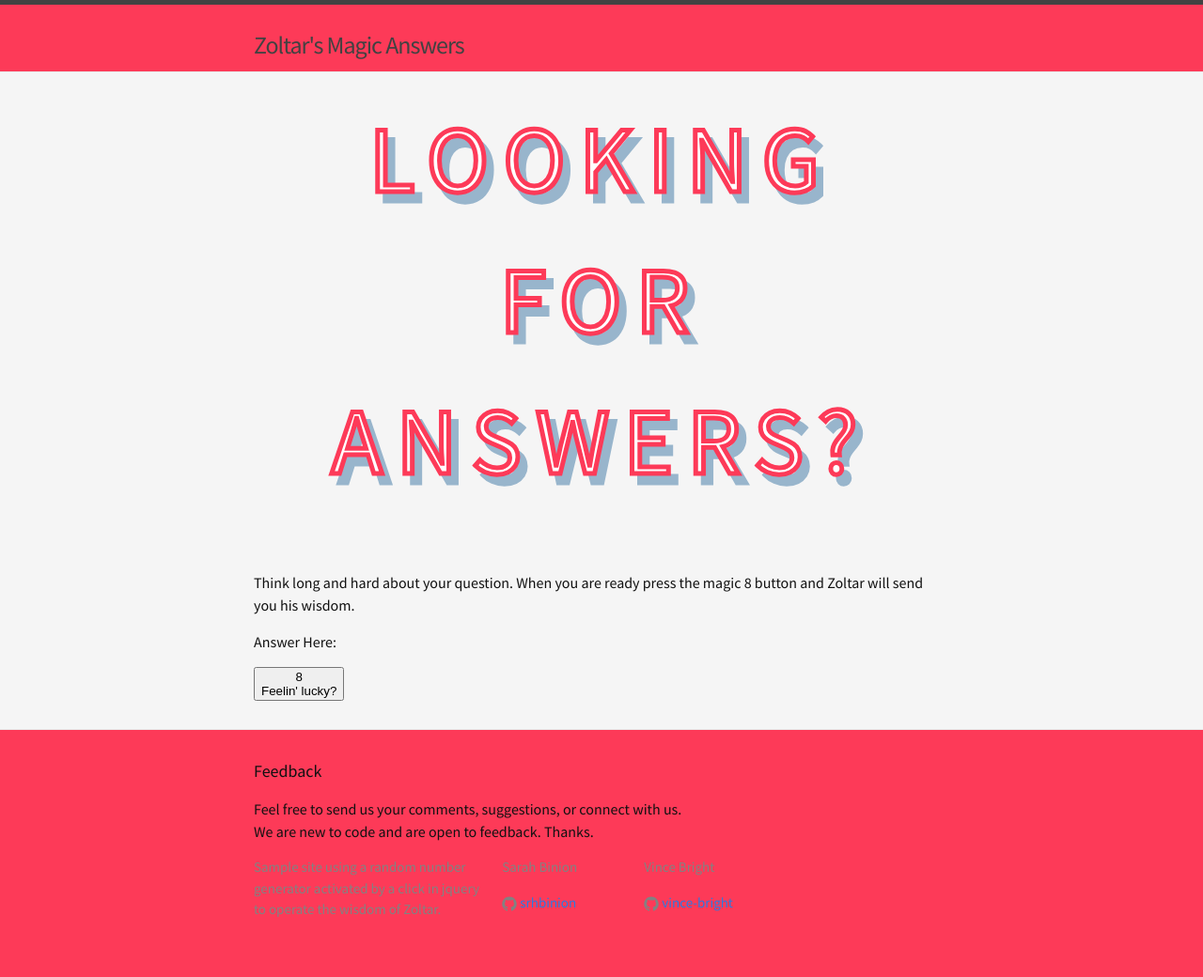
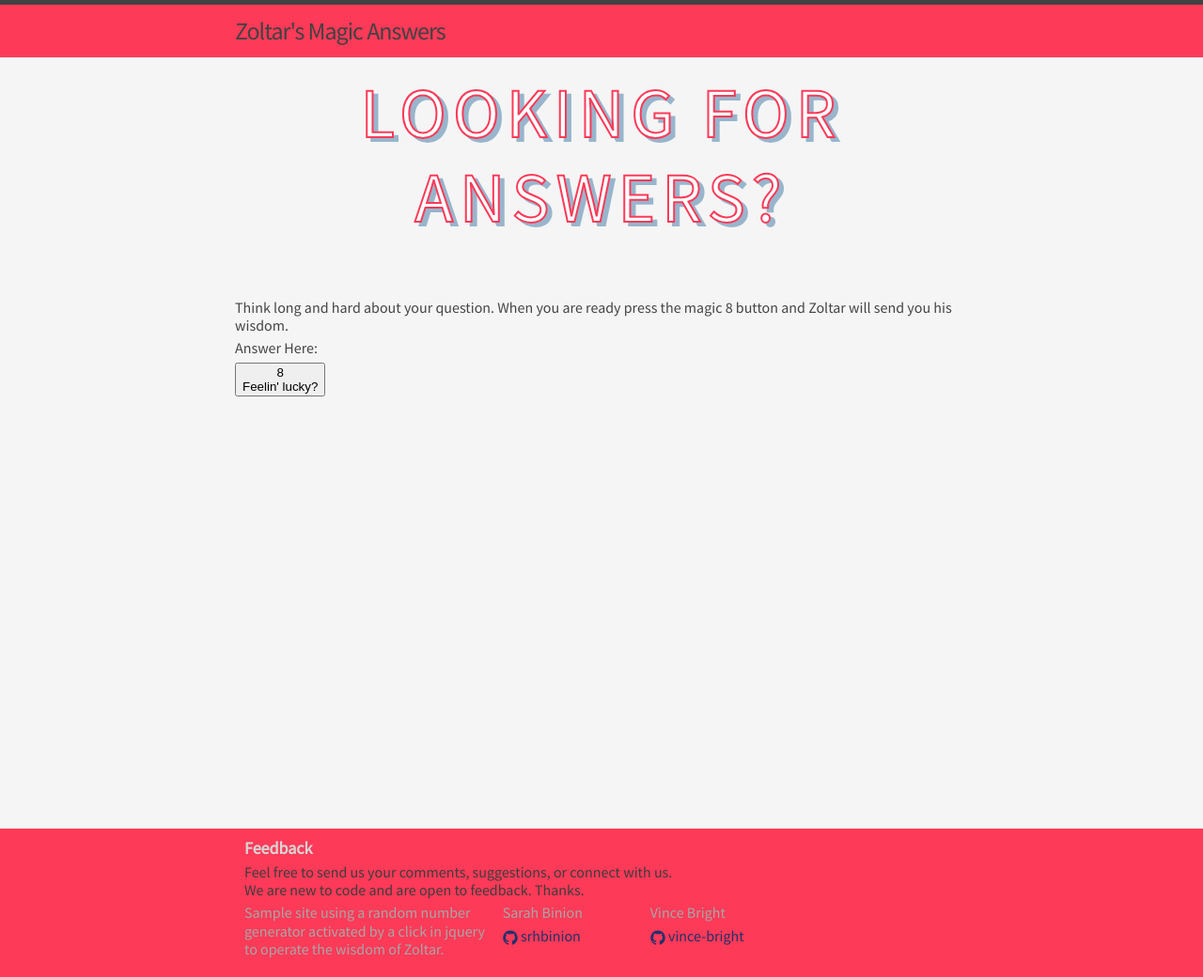
Before and after one commit to srhbinion/magic-eight, a Jekyll site: the page built from index.html, in a window 1280 px wide and 1040 px high. Shown: the whole window at 94% size. Built offline with Jekyll 4.4.1, drawn with Linux system fonts in a browser that asks for light colours; nearby versions of some CDN libraries.

Commit message:
edited sass variable colors

```diff
--- a/_layouts/default.html
+++ b/_layouts/default.html
@@ -14,7 +14,7 @@
     </div>
 
     {% include footer.html %}
-<!--	javascrip here  -->
+   <!--	javascrip here  -->
   </body>
 
 </html>
--- a/_sass/_base.scss
+++ b/_sass/_base.scss
@@ -200,7 +200,7 @@
         vertical-align: middle;
 
         path {
-            fill: $grey-color;
+            fill: $brand-color;
         }
     }
 }
--- a/_sass/_layout.scss
+++ b/_sass/_layout.scss
@@ -6,10 +6,10 @@
     border-bottom: 1px solid $grey-color-light;
     min-height: 56px;
 	background-color: #FD3A58;
-
     // Positioning context for the mobile navigation icon
     position: fixed;
 	width: 100%;
+	height: 20px;
 }
 
 .site-title {
@@ -18,7 +18,7 @@
     line-height: 56px;
     letter-spacing: -1px;
     margin-bottom: 0;
-    float: left;
+    float: center;
 
     &,
     &:visited {
@@ -94,30 +94,60 @@
     }
 }
 
+/**
+ * Page content
+ */
+.home {
+}
+
+.page-content {
+    padding: $spacing-unit 0;
+}
+
+.page-heading {
+	font-family: "Source Sans Pro";
+	text-transform: uppercase;
+  	color: #fff;
+  	font-weight: Ultra-Bold 900 !important;
+  	font-size: 75px;
+  		-webkit-text-stroke: 2px #FD3A58;
+  	letter-spacing: 7px;
+  		-webkit-filter: drop-shadow(5px 4px 0 #98B5CC);
+  	text-align: center;
+  	line-height: $base-line-height;
+	margin: 4rem;
+}
+
+
 
 /**
  * Site footer
  */
 .site-footer {
-    border-top: 1px solid $grey-color-light;
-    padding: $spacing-unit 0;
+    padding: $spacing-unit;
 	background-color: #FD3A58;
+	position: fixed;
+	bottom: 0px;
+	width: 100%;
+    color: #3D3D3D;
 }
 
 .footer-heading {
     font-size: 18px;
     margin-bottom: $spacing-unit / 2;
+	color: #d5d5d5;
+	font-weight: 700;
 }
 
 .contact-list,
 .social-media-list {
     list-style: none;
     margin-left: 0;
+	color:#A6A6A6;
+	font-size: 1em;
 }
 
 .footer-col-wrapper {
-    font-size: 15px;
-    color: $grey-color;
     margin-left: -$spacing-unit / 2;
     @extend %clearfix;
 }
@@ -163,92 +193,3 @@
         width:         calc(100% - (#{$spacing-unit} / 2));
     }
 }
-
-
-
-/**
- * Page content
- */
-.page-content {
-    padding: $spacing-unit 0;
-}
-
-.page-heading {
-	font-family: "Source Sans Pro";
-	text-transform: uppercase;
-  	color: #fff;
-  	font-weight: 100 !important;
-  	font-size: 100px;
-  		-webkit-text-stroke: 5px #FD3A58;
-  	letter-spacing: 15px;
-  		-webkit-filter: drop-shadow(8px 10px 0 #98B5CC);
-  	text-align: center;
-  	line-height: $base-line-height;
-	margin: 4rem;
-}
-
-.post-list {
-    margin-left: 0;
-    list-style: none;
-
-    > li {
-        margin-bottom: $spacing-unit;
-    }
-}
-
-.post-meta {
-    font-size: $small-font-size;
-    color: $grey-color;
-}
-
-.post-link {
-    display: block;
-    font-size: 24px;
-}
-
-
-
-/**
- * Posts
- */
-.post-header {
-    margin-bottom: $spacing-unit;
-}
-
-.post-title {
-    font-size: 42px;
-    letter-spacing: -1px;
-    line-height: 1;
-
-    @include media-query($on-laptop) {
-        font-size: 36px;
-    }
-}
-
-.post-content {
-    margin-bottom: $spacing-unit;
-
-    h2 {
-        font-size: 32px;
-
-        @include media-query($on-laptop) {
-            font-size: 28px;
-        }
-    }
-
-    h3 {
-        font-size: 26px;
-
-        @include media-query($on-laptop) {
-            font-size: 22px;
-        }
-    }
-
-    h4 {
-        font-size: 20px;
-
-        @include media-query($on-laptop) {
-            font-size: 18px;
-        }
-    }
-}
--- a/css/main.scss
+++ b/css/main.scss
@@ -10,13 +10,13 @@
 $base-font-size:   16px;
 $base-font-weight: 100;
 $small-font-size:  $base-font-size * 0.875;
-$base-line-height: 1.5;
+$base-line-height: 1.2;
 
-$spacing-unit:     30px;
+$spacing-unit:     10px;
 
-$text-color:       #111;
+$text-color:       #454545;
 $background-color: #f5f5f5;
-$brand-color:      #2a7ae2;
+$brand-color:      #22316C;
 
 $grey-color:       #828282;
 $grey-color-light: lighten($grey-color, 40%);
```
